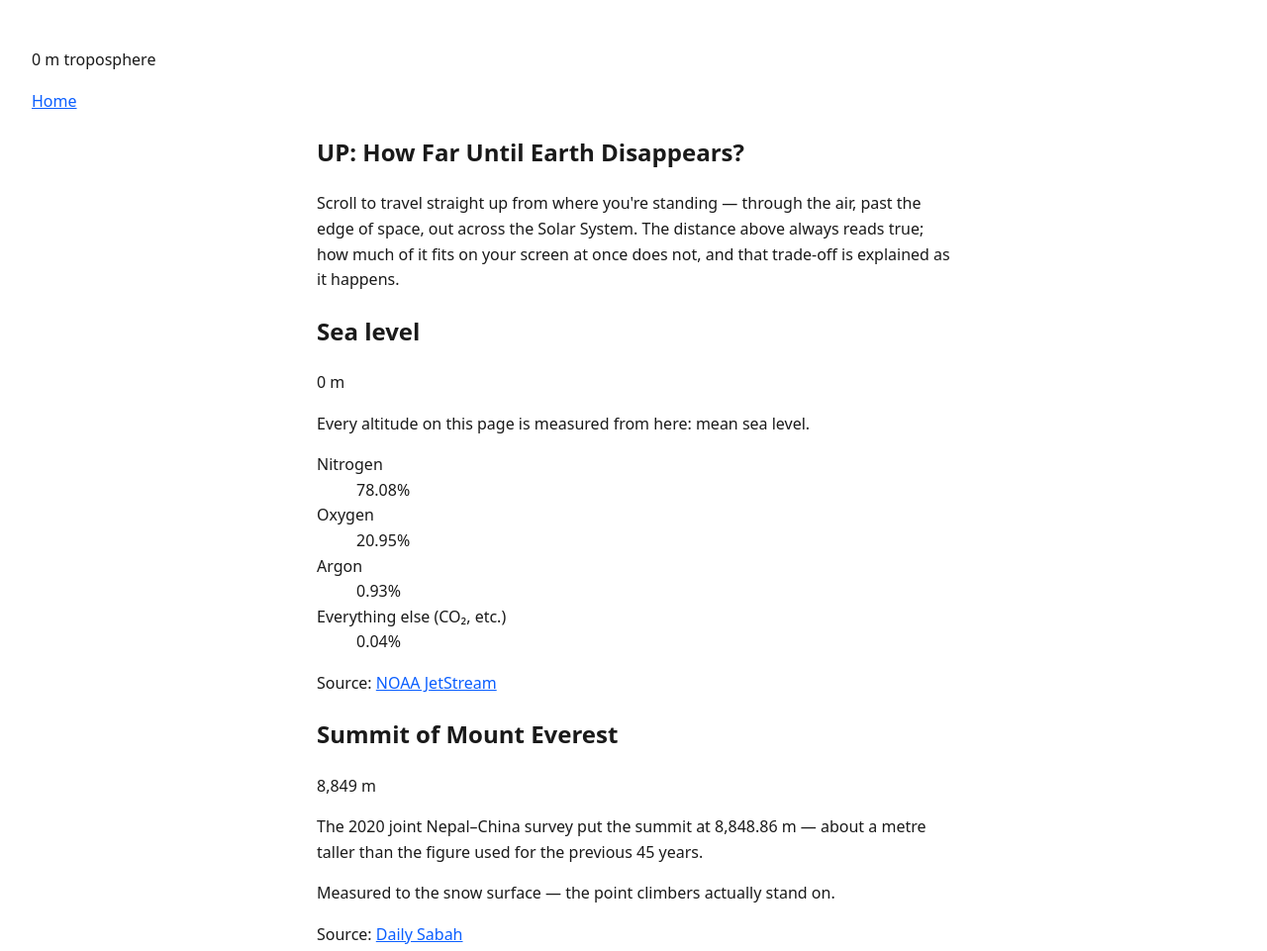
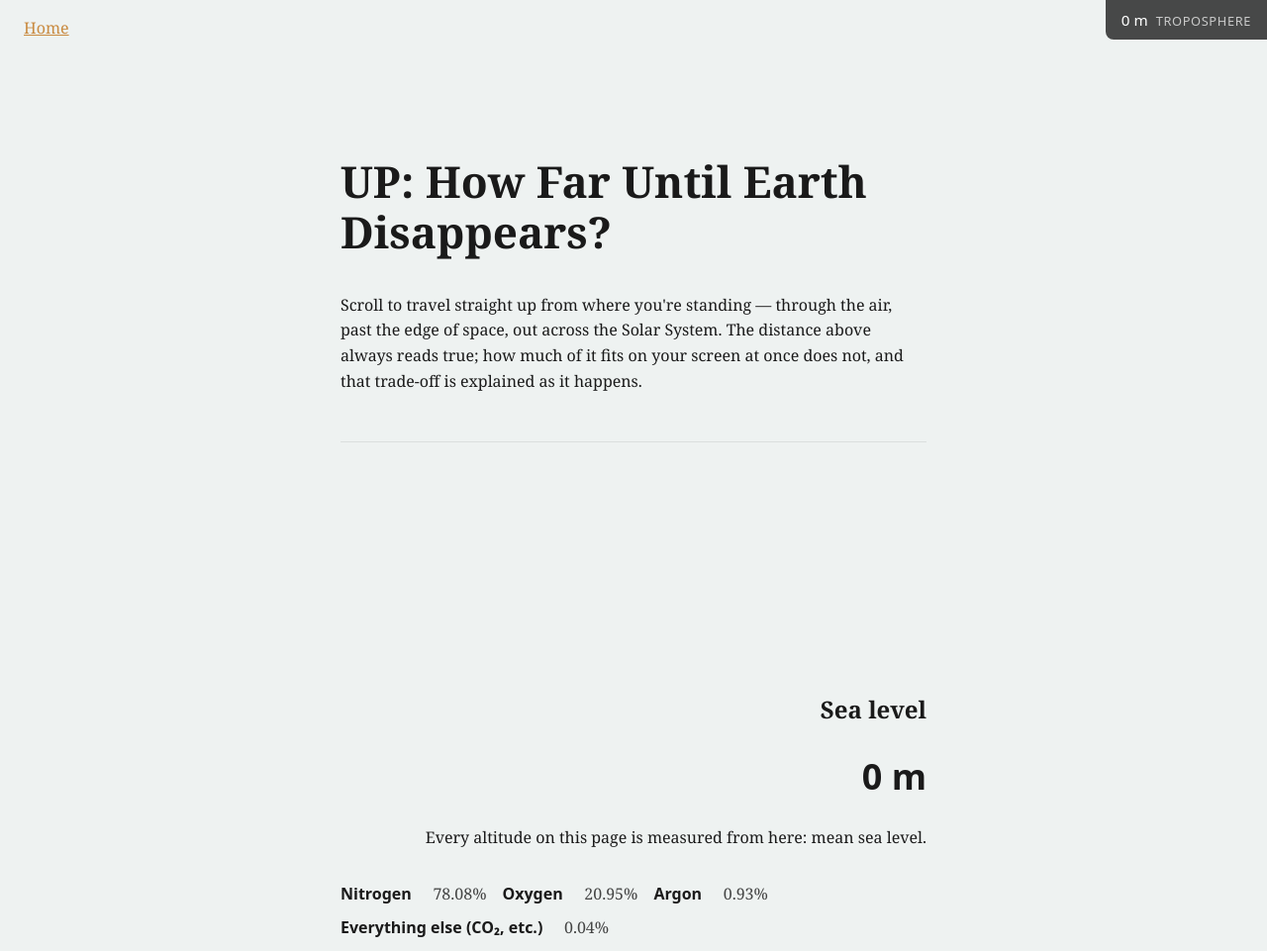
Before and after one commit to comp4020-agentic-coding-studio/comp4020-ass1-TaveWang, an Astro site: page / in a window 1280 px wide. Shown: the top 961 px of the page at 99% size. Built offline with nearby package versions, Linux system fonts and the light colour scheme; Astro itself is replaced by a stand-in of ours.

Commit message:
style: quiet field-guide palette, per-layer backgrounds, reduced-motion rule
Background/text colour is set per milestone via its data-category attribute
(atmosphere/orbit/solar-system/interstellar) — no JS needed for that part of
the scale disclosure. Screenshot-checked at 1920x1080 and 390x844.

Also fixes spec/assignment-1.test.ts's cssFiles() helper: it only looked in
dist/_astro/*.css, but Astro inlined this stylesheet into index.html's
<style> tag instead of extracting it, since it's small. The rule was always
correct; the test was checking the wrong place. Now checks both.

```diff
--- a/src/styles/global.css
+++ b/src/styles/global.css
@@ -1,16 +1,199 @@
+:root {
+  --atmosphere-bg: #eef2f1;
+  --atmosphere-fg: #1a1a1a;
+  --orbit-bg: #16213a;
+  --orbit-fg: #e8e8e8;
+  --solar-system-bg: #05070f;
+  --solar-system-fg: #d8d8d8;
+  --interstellar-bg: #000;
+  --interstellar-fg: #cfcfcf;
+  --accent: #c98a3f;
+}
+
+* {
+  box-sizing: border-box;
+}
+
+html,
 body {
+  overflow-x: hidden;
   margin: 0;
-  padding: 2rem;
-  font-family: system-ui, sans-serif;
+}
+
+body {
+  font-family: Georgia, "Iowan Old Style", serif;
   line-height: 1.6;
-  color: #1a1a1a;
+  color: var(--atmosphere-fg);
+  background: var(--atmosphere-bg);
 }
 
 main {
   max-width: 40rem;
   margin: 0 auto;
+  padding: 0 1.5rem;
 }
 
 a {
-  color: #0b5fff;
+  color: var(--accent);
 }
+
+a:focus-visible,
+button:focus-visible {
+  outline: 3px solid var(--accent);
+  outline-offset: 2px;
+}
+
+.site-header {
+  padding: 1rem 1.5rem;
+}
+
+.hud {
+  position: fixed;
+  top: 0;
+  right: 0;
+  z-index: 10;
+  padding: 0.5rem 1rem;
+  background: rgb(0 0 0 / 70%);
+  color: #fff;
+  font-family: system-ui, sans-serif;
+  border-radius: 0 0 0 0.5rem;
+}
+
+.hud__readout {
+  margin: 0;
+  display: flex;
+  gap: 0.5rem;
+  align-items: baseline;
+  font-size: 0.95rem;
+}
+
+.hud__layer {
+  opacity: 0.7;
+  font-size: 0.8rem;
+  text-transform: uppercase;
+  letter-spacing: 0.05em;
+}
+
+.intro {
+  padding: 4rem 0 2rem;
+}
+
+.intro h1 {
+  font-size: clamp(1.75rem, 5vw, 2.75rem);
+  line-height: 1.15;
+}
+
+.milestone {
+  min-height: 100vh;
+  display: flex;
+  flex-direction: column;
+  justify-content: center;
+  padding: 3rem 0;
+  border-top: 1px solid rgb(0 0 0 / 8%);
+}
+
+.milestone:nth-child(even) {
+  text-align: right;
+}
+
+.milestone__distance {
+  font-family: system-ui, sans-serif;
+  font-size: clamp(1.5rem, 4vw, 2.25rem);
+  font-weight: 700;
+  margin: 0 0 0.25rem;
+}
+
+.milestone__note {
+  font-size: 0.9rem;
+  opacity: 0.8;
+}
+
+.milestone__source {
+  font-size: 0.85rem;
+  opacity: 0.7;
+}
+
+.milestone__air {
+  display: flex;
+  flex-wrap: wrap;
+  gap: 0.5rem 1rem;
+  margin: 1rem 0;
+  padding: 0;
+}
+
+.milestone__air dt {
+  font-family: system-ui, sans-serif;
+  font-weight: 700;
+}
+
+.milestone__air dd {
+  margin: 0 0 0 0.35rem;
+  display: inline;
+  opacity: 0.8;
+}
+
+.milestone[data-category="atmosphere"] {
+  background: var(--atmosphere-bg);
+  color: var(--atmosphere-fg);
+}
+
+.milestone[data-category="orbit"] {
+  background: var(--orbit-bg);
+  color: var(--orbit-fg);
+}
+
+.milestone[data-category="solar-system"] {
+  background: var(--solar-system-bg);
+  color: var(--solar-system-fg);
+}
+
+.milestone[data-category="interstellar"] {
+  background: var(--interstellar-bg);
+  color: var(--interstellar-fg);
+}
+
+.milestone[data-category="orbit"] a,
+.milestone[data-category="solar-system"] a,
+.milestone[data-category="interstellar"] a {
+  color: #e0a860;
+}
+
+.notice {
+  font-style: italic;
+  border-left: 3px solid var(--accent);
+  padding-left: 1rem;
+  margin: 1rem 0;
+}
+
+.outro,
+[data-testid="sources"] {
+  background: var(--interstellar-bg);
+  color: var(--interstellar-fg);
+  padding: 3rem 0;
+}
+
+.outro {
+  text-align: center;
+  min-height: 60vh;
+  display: flex;
+  align-items: center;
+  justify-content: center;
+}
+
+[data-testid="restart"] {
+  font-family: system-ui, sans-serif;
+  font-size: 1.1rem;
+}
+
+[data-testid="sources"] ul {
+  padding-left: 1.25rem;
+}
+
+@media (prefers-reduced-motion: reduce) {
+  * {
+    animation-duration: 0.001ms !important;
+    animation-iteration-count: 1 !important;
+    transition-duration: 0.001ms !important;
+    scroll-behavior: auto !important;
+  }
+}
```
Also changed, not shown: spec/assignment-1.test.ts (+10 -1 lines).
